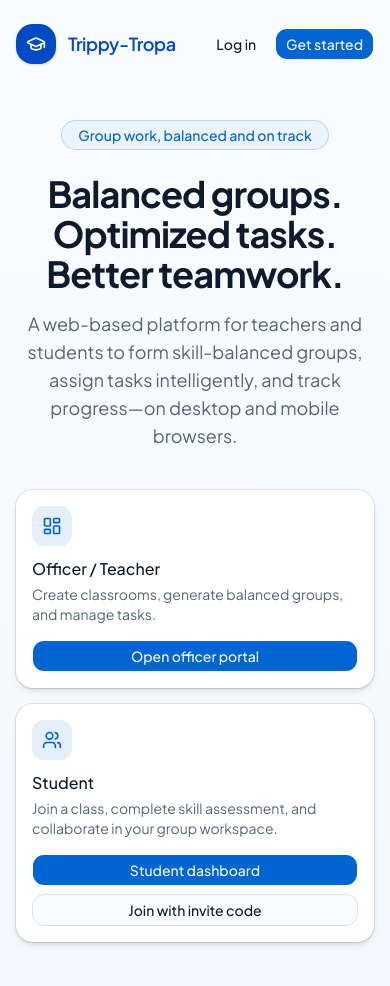
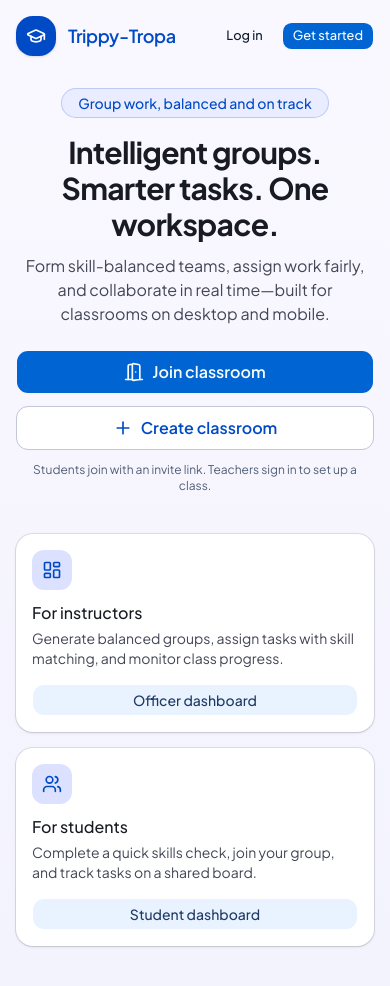
Before and after one commit to DAA-Group7/trippy-tropa, a Next.js app: page / in a window 390 px wide. Shown: the top 986 px of the page. Built offline with nearby package versions, Linux system fonts and the light colour scheme.

Commit message:
feat(landing): add hero join and create classroom CTAs
Primary Join classroom and secondary Create classroom actions sit
directly under the hero and stay above the fold on mobile, per PRD
GAP-F-001. Role cards remain below as secondary paths.

Closes GAP-F-001

```diff
--- a/src/app/page.tsx
+++ b/src/app/page.tsx
@@ -1,4 +1,4 @@
-import { Users, LayoutDashboard } from "lucide-react";
+import { DoorOpen, LayoutDashboard, Plus, Users } from "lucide-react";
 import { ButtonLink } from "@/components/ui/button";
 import {
   Card,
@@ -13,73 +13,107 @@ import { routes } from "@/lib/constants/routes";
 
 export default function HomePage() {
   return (
-    <div className="flex min-h-screen flex-col bg-gradient-to-b from-background to-secondary/40">
-      <header className="mx-auto flex w-full max-w-6xl items-center justify-between px-4 py-6 sm:px-6">
+    <div className="flex min-h-screen flex-col bg-gradient-to-b from-[#faf8ff] to-[#f3f3fe]">
+      <header className="mx-auto flex w-full max-w-6xl items-center justify-between px-4 py-4 sm:px-6 sm:py-6">
         <BrandMark size="md" href={routes.home} showTagline={false} />
         <div className="flex gap-2">
-          <ButtonLink href={routes.login} variant="ghost">
+          <ButtonLink href={routes.login} variant="ghost" size="sm">
             Log in
           </ButtonLink>
-          <ButtonLink href={routes.register}>Get started</ButtonLink>
+          <ButtonLink href={routes.register} size="sm">
+            Get started
+          </ButtonLink>
         </div>
       </header>
 
-      <main className="mx-auto flex w-full max-w-6xl flex-1 flex-col items-center px-4 pb-16 pt-8 text-center sm:px-6 sm:pt-16">
-        <p className="rounded-full border border-primary/20 bg-primary/5 px-4 py-1 text-sm font-medium text-primary">
-          {APP_TAGLINE}
-        </p>
-        <h1 className="mt-6 max-w-3xl font-heading text-4xl font-bold tracking-tight text-foreground sm:text-5xl">
-          Balanced groups. Optimized tasks. Better teamwork.
-        </h1>
-        <p className="mt-4 max-w-2xl text-lg text-muted-foreground">
-          A web-based platform for teachers and students to form skill-balanced
-          groups, assign tasks intelligently, and track progress—on desktop and
-          mobile browsers.
-        </p>
+      <main className="mx-auto flex w-full max-w-6xl flex-1 flex-col px-4 pb-12 sm:px-6 sm:pb-16">
+        <section className="flex flex-col items-center pt-4 text-center sm:pt-10">
+          <p className="rounded-full border border-[#004ac6]/20 bg-[#dbe1ff]/50 px-4 py-1 text-sm font-medium text-[#004ac6]">
+            {APP_TAGLINE}
+          </p>
+          <h1 className="mt-4 max-w-3xl font-heading text-3xl font-bold tracking-tight text-[#191b23] sm:mt-6 sm:text-5xl">
+            Intelligent groups. Smarter tasks. One workspace.
+          </h1>
+          <p className="mt-3 max-w-2xl text-base text-[#434655] sm:mt-4 sm:text-lg">
+            Form skill-balanced teams, assign work fairly, and collaborate in
+            real time—built for classrooms on desktop and mobile.
+          </p>
 
-        <div className="mt-10 grid w-full max-w-3xl gap-4 sm:grid-cols-2">
-          <Card className="text-left shadow-md transition-shadow hover:shadow-lg">
+          <div className="mt-6 flex w-full max-w-sm flex-col gap-3 sm:mt-8 sm:max-w-lg sm:flex-row sm:justify-center">
+            <ButtonLink
+              href={routes.join}
+              className="h-11 w-full gap-2 px-6 text-base font-semibold sm:w-auto"
+            >
+              <DoorOpen className="size-5" aria-hidden />
+              Join classroom
+            </ButtonLink>
+            <ButtonLink
+              href={routes.officer.createClassroom}
+              variant="outline"
+              className="h-11 w-full gap-2 border-[#c3c6d7] bg-white px-6 text-base font-semibold text-[#004ac6] hover:bg-[#f3f3fe] sm:w-auto"
+            >
+              <Plus className="size-5" aria-hidden />
+              Create classroom
+            </ButtonLink>
+          </div>
+          <p className="mt-3 text-xs text-[#505f76] sm:text-sm">
+            Students join with an invite link. Teachers sign in to set up a
+            class.
+          </p>
+        </section>
+
+        <section
+          className="mt-10 grid w-full gap-4 sm:mt-14 sm:grid-cols-2"
+          aria-label="Learn more by role"
+        >
+          <Card className="border-[#c3c6d7] text-left shadow-sm transition-shadow hover:shadow-md">
             <CardHeader>
-              <div className="mb-2 flex size-10 items-center justify-center rounded-lg bg-primary/10 text-primary">
-                <LayoutDashboard className="size-5" />
+              <div className="mb-2 flex size-10 items-center justify-center rounded-lg bg-[#dbe1ff] text-[#004ac6]">
+                <LayoutDashboard className="size-5" aria-hidden />
               </div>
-              <CardTitle>Officer / Teacher</CardTitle>
-              <CardDescription>
-                Create classrooms, generate balanced groups, and manage tasks.
+              <CardTitle className="font-heading text-[#191b23]">
+                For instructors
+              </CardTitle>
+              <CardDescription className="text-[#434655]">
+                Generate balanced groups, assign tasks with skill matching, and
+                monitor class progress.
               </CardDescription>
             </CardHeader>
             <CardContent>
-              <ButtonLink href={routes.officer.dashboard} className="w-full">
-                Open officer portal
+              <ButtonLink
+                href={routes.officer.dashboard}
+                variant="secondary"
+                className="w-full"
+              >
+                Officer dashboard
               </ButtonLink>
             </CardContent>
           </Card>
 
-          <Card className="text-left shadow-md transition-shadow hover:shadow-lg">
+          <Card className="border-[#c3c6d7] text-left shadow-sm transition-shadow hover:shadow-md">
             <CardHeader>
-              <div className="mb-2 flex size-10 items-center justify-center rounded-lg bg-primary/10 text-primary">
-                <Users className="size-5" />
+              <div className="mb-2 flex size-10 items-center justify-center rounded-lg bg-[#dbe1ff] text-[#004ac6]">
+                <Users className="size-5" aria-hidden />
               </div>
-              <CardTitle>Student</CardTitle>
-              <CardDescription>
-                Join a class, complete skill assessment, and collaborate in your
-                group workspace.
+              <CardTitle className="font-heading text-[#191b23]">
+                For students
+              </CardTitle>
+              <CardDescription className="text-[#434655]">
+                Complete a quick skills check, join your group, and track tasks
+                on a shared board.
               </CardDescription>
             </CardHeader>
-            <CardContent className="flex flex-col gap-2">
-              <ButtonLink href={routes.student.dashboard} className="w-full">
-                Student dashboard
-              </ButtonLink>
+            <CardContent>
               <ButtonLink
-                href={routes.join}
-                variant="outline"
+                href={routes.student.dashboard}
+                variant="secondary"
                 className="w-full"
               >
-                Join with invite code
+                Student dashboard
               </ButtonLink>
             </CardContent>
           </Card>
-        </div>
+        </section>
       </main>
     </div>
   );
```
Also changed, not shown: .cursor/plans/trippy-tropa-full-prd.md.
